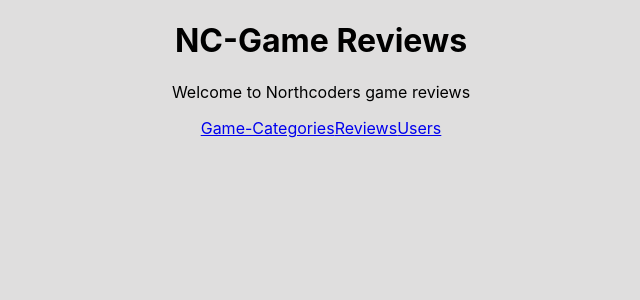
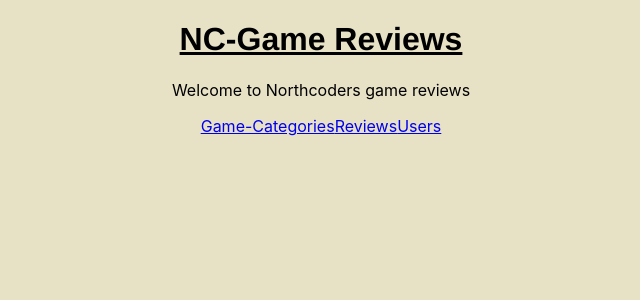
Before and after one commit to ahsan-0/nc-games, a React (Create React App) app: page / in a window 1280 px wide. Shown: the top 300 px of the page, without its empty margins (319-959 px from the left). Built offline with nearby package versions, Linux system fonts and the light colour scheme.

Commit message:
add styling to comments header and nav

```diff
--- a/src/index.css
+++ b/src/index.css
@@ -4,20 +4,41 @@
     sans-serif;
   -webkit-font-smoothing: antialiased;
   -moz-osx-font-smoothing: grayscale;
-  background: rgb(223, 222, 222);
+  background: hsl(51, 40%, 84%);
 }
 
 .reviews {
-  border: 4px solid rgb(85, 238, 102);
-  background: rgb(64, 216, 221);
-  box-shadow: 0 4px 8px 0 rgba(0, 0, 0, 0.2), 0 6px 20px 0 rgba(0, 0, 0, 0.19);
+  border: 4px solid #344445;
+  background: #e0e34d;
+  box-shadow: 5px 40px 8px 0 rgba(0, 0, 0, 0.2), 0 6px 20px 0 rgba(0, 0, 0, 0.19);
   width: 90%;
   display: inline-block;
   margin: 5px;
 }
 
 .nav {
-  margin: 5px;
+  margin: 10px;
+}
+
+.comments {
+  border: 3px solid rgb(99, 195, 149);
+  margin:5px;
+}
+
+h1 {
+  text-decoration-line: underline;
+  font-family: "Franklin Gothic Medium", "Arial Narrow", Arial, sans-serif;
+}
+
+button {
+  background-color: rgb(62, 137, 159); /* Green */
+  border: none;
+  color: white;
+  padding: 15px 32px;
+  text-align: center;
+  text-decoration: none;
+  display: inline-block;
+  font-size: 16px;
 }
 
 code {
```
